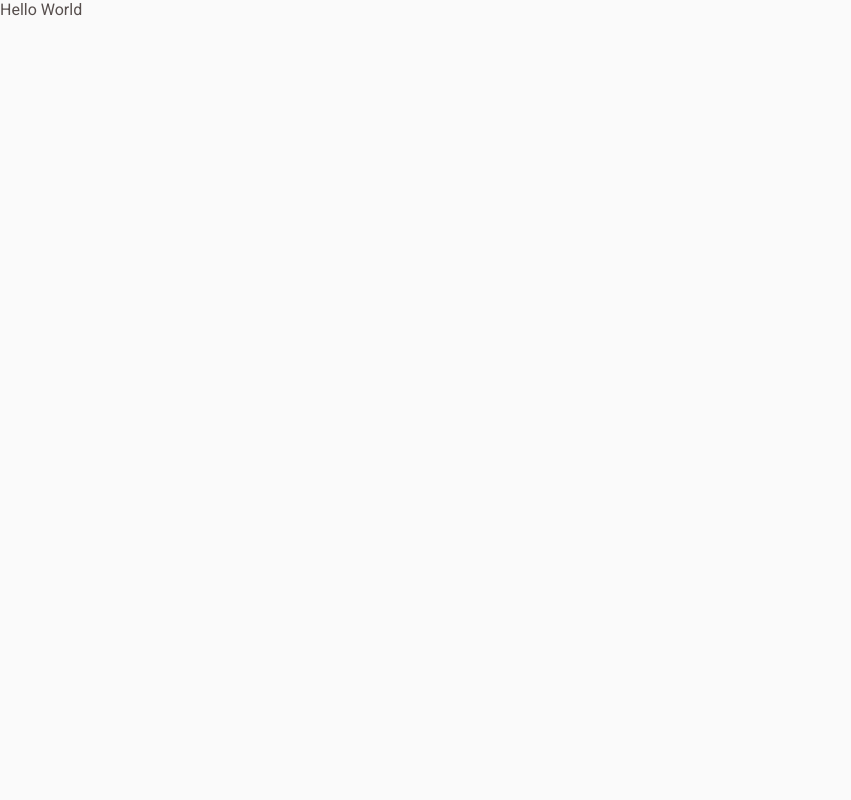
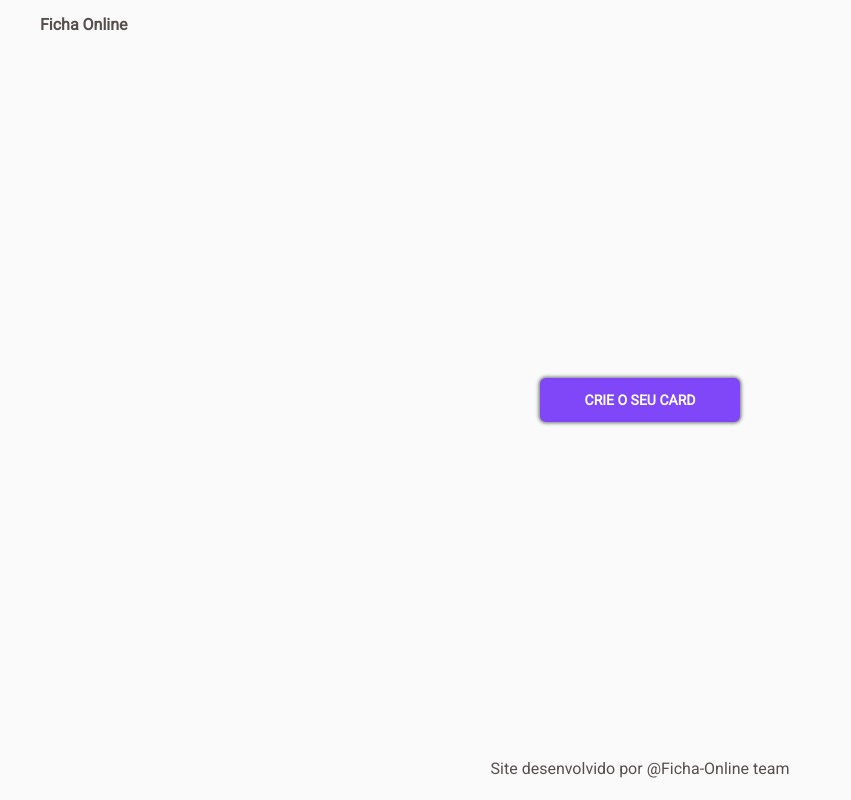
Before and after one commit to tbitencourt/fichaonline-web, a React (Vite) app: page / in a window 1280 px wide. Shown: the whole page, without its empty margins (0-851 px from the left). Built offline with nearby package versions, Linux system fonts and the light colour scheme.

Commit message:
:sparkles: add main structure

```diff
--- a/package.json
+++ b/package.json
@@ -12,6 +12,7 @@
   "dependencies": {
     "react": "^18.2.0",
     "react-dom": "^18.2.0",
+    "react-router-dom": "^6.15.0",
     "styled-components": "^6.0.7"
   },
   "devDependencies": {
--- a/src/App.tsx
+++ b/src/App.tsx
@@ -1,14 +1,20 @@
 import { ThemeProvider} from 'styled-components'
 import { defaultTheme } from './styles/themes/default'
 import { GlobalStyle } from './styles/global'
+import Main from './pages/Main'
+import Header from './components/Header'
+import Footer from './components/Footer'
 
 function App() {
 
   return (
     <ThemeProvider theme={defaultTheme}>
       <GlobalStyle />
-        <div>Hello World</div>
+      <Header />
+        <Main />
+        <Footer />
     </ThemeProvider>
+
   )
 }
 
--- /dev/null
+++ b/src/components/Button/index.tsx
@@ -0,0 +1,14 @@
+import { ButtonHTMLAttributes } from "react";
+import { ButtonContainer } from "./styles";
+
+interface ButtonProps extends ButtonHTMLAttributes<HTMLButtonElement> {
+  text: string;
+}
+
+function Button({ text, ...props }: ButtonProps) {
+  return <ButtonContainer {...props}>
+    {text}
+  </ButtonContainer>
+}
+
+export default Button;
--- /dev/null
+++ b/src/components/Button/styles.ts
@@ -0,0 +1,26 @@
+import styled from 'styled-components'
+
+export const ButtonContainer = styled.button`
+  padding: 0.75rem 2.8rem;
+  color: ${({ theme }) => theme.colors['base-white']};
+  background-color: ${({ theme }) => theme.colors['brand-purple']};
+  font-weight: 700;
+  font-size: ${({ theme }) => theme.textSizes['components-button-g']};
+  box-shadow: 0 0 0.2rem 0.1rem #888888;
+  border: none;
+  border-radius: 6px;
+  text-transform: uppercase;
+  transition: 0.4s;
+  line-height: 1.3rem;
+
+
+
+  &:disabled {
+    opacity: 0.7;
+    cursor: not-allowed;
+  }
+
+  &:not(:disabled):hover {
+    background-color: ${({ theme }) => theme.colors['brand-purple-dark']};
+  }
+`
--- /dev/null
+++ b/src/components/Footer/index.tsx
@@ -0,0 +1,11 @@
+import { FooterContainer } from './styles'
+
+function Footer() {
+  return (
+    <FooterContainer>
+        <p>Site desenvolvido por @Ficha-Online team</p>
+    </FooterContainer>
+  )
+}
+
+export default Footer
--- /dev/null
+++ b/src/components/Footer/styles.ts
@@ -0,0 +1,16 @@
+import styled from 'styled-components'
+
+export const FooterContainer = styled.header`
+width: 100%;
+height: 0;
+max-width: 1120px;
+margin: -2rem auto;
+display: flex;
+align-items: center;
+justify-content: center;
+
+
+p {
+  color: ${(props) => props.theme['base-card']};
+}
+`
--- /dev/null
+++ b/src/components/Header/index.tsx
@@ -0,0 +1,14 @@
+import { HeaderContainer } from './styles'
+
+
+function Header() {
+  return (
+    <HeaderContainer>
+
+        <h1>Ficha Online</h1>
+
+    </HeaderContainer>
+  )
+}
+
+export default Header
--- /dev/null
+++ b/src/components/Header/styles.ts
@@ -0,0 +1,20 @@
+import styled from 'styled-components'
+
+export const HeaderContainer = styled.header`
+
+width: 100%;
+height: 0;
+max-width: 1120px;
+position: relative;
+top: 1.5rem;
+left: 2.5rem;
+
+display: flex;
+align-items: center;
+justify-content: space-between;
+
+h1 {
+  font-size: 1rem;
+
+}
+`
--- /dev/null
+++ b/src/pages/Main/index.tsx
@@ -0,0 +1,18 @@
+import { Container } from './styles'
+import Button from '../../components/Button'
+
+
+function Main() {
+
+
+  return (
+    <>
+      <Container>
+          <Button text="Crie o seu card"/>
+      </Container>
+
+    </>
+  )
+}
+
+export default Main
--- /dev/null
+++ b/src/pages/Main/styles.ts
@@ -0,0 +1,10 @@
+import styled from 'styled-components'
+
+export const Container = styled.main`
+  width: 100%;
+  height: 100vh;
+  display: flex;
+  justify-content: center;
+  align-items: center;
+
+`
--- a/src/styles/themes/default.ts
+++ b/src/styles/themes/default.ts
@@ -37,6 +37,6 @@ export const defaultTheme = {
   },
   fonts: {
     regular: "'Roboto'",
-    title: "'Baloo 2'",
+    title: "'Roboto'",
   },
 }
```
Also changed, not shown: 1 other file (tests, documents, lock files or other folders).
